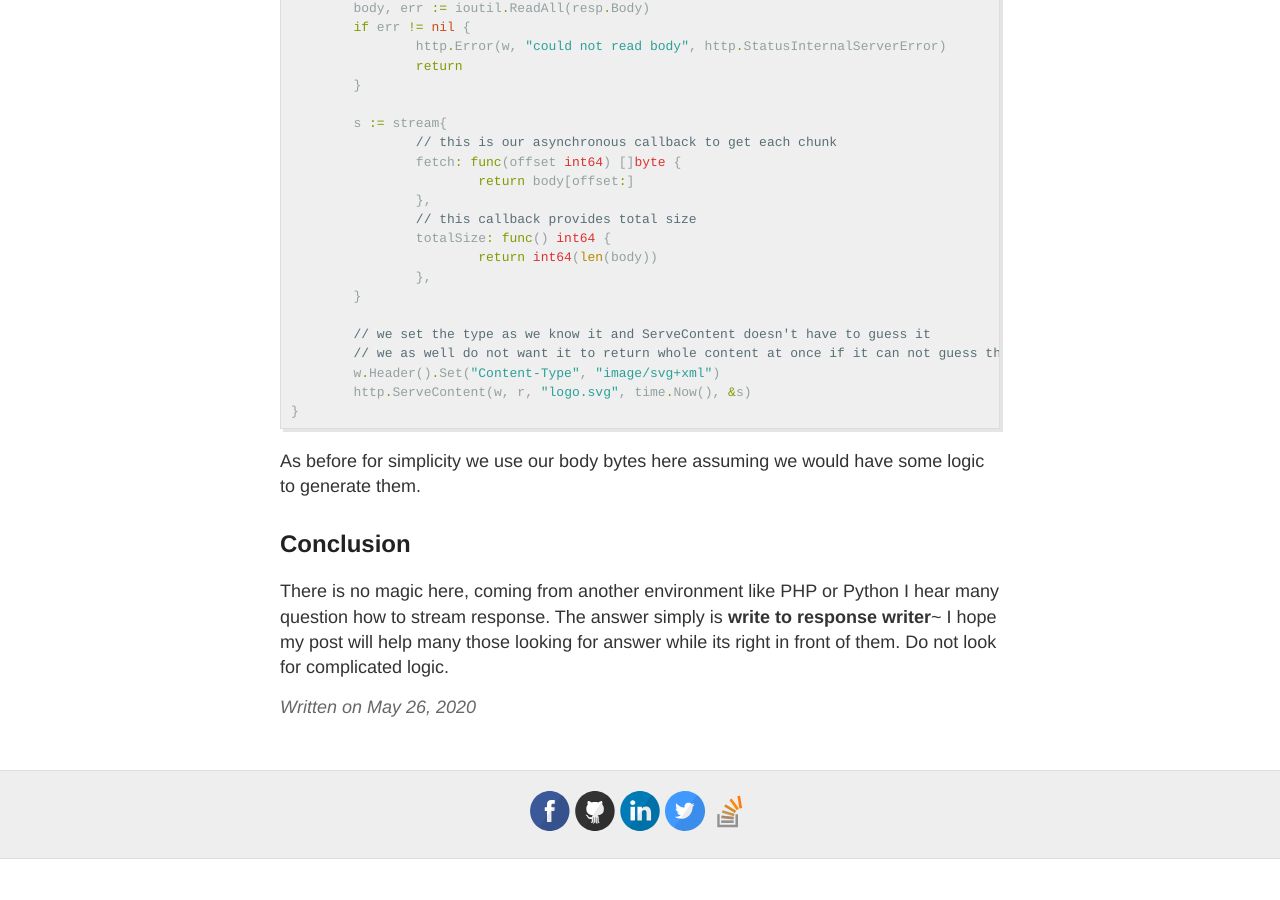
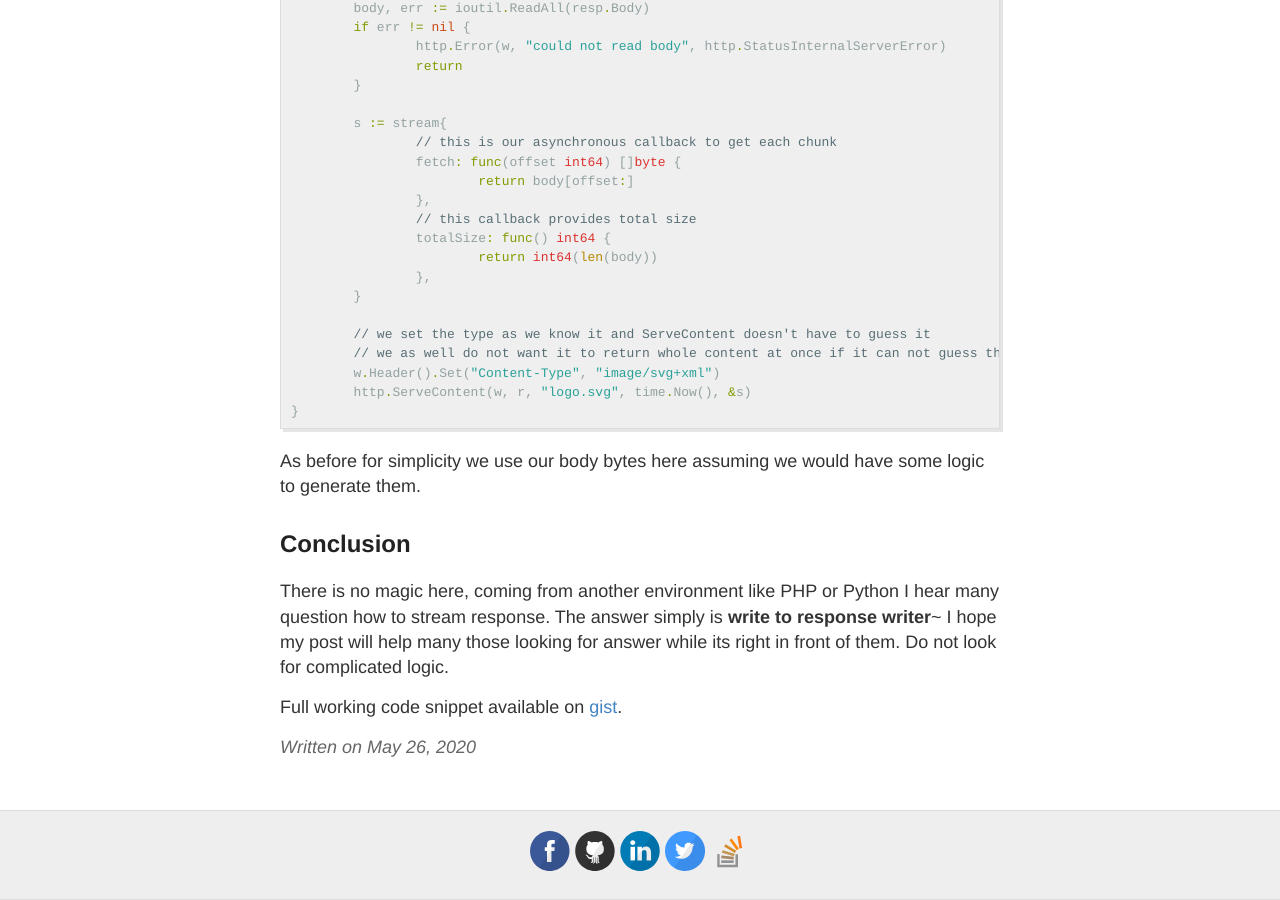
Before and after one commit to vardius/vardius.github.io, a Jekyll site: the page built from _posts/2020-5-26-go-http-stream-download.md, in a window 1280 px wide and 900 px high, scrolled down 4884 px. Built offline with Jekyll 4.4.1, drawn with Linux system fonts in a browser that asks for light colours; comment, search, counter and statistics services are not loaded; before the commit the page ends 5743 px from its top, so only the background shows below that.

Commit message:
Update 2020-5-26-go-http-stream-download.md

```diff
--- a/_posts/2020-5-26-go-http-stream-download.md
+++ b/_posts/2020-5-26-go-http-stream-download.md
@@ -214,3 +214,5 @@ As before for simplicity we use our body bytes here assuming we would have some
 ## Conclusion
 
 There is no magic here, coming from another environment like PHP or Python I hear many question how to stream response. The answer simply is **write to response writer**~ I hope my post will help many those looking for answer while its right in front of them. Do not look for complicated logic.
+
+Full working code snippet available on [gist](https://gist.github.com/vardius/ebdbd84d23d6e794edf322f7fd9e02fa).
```
